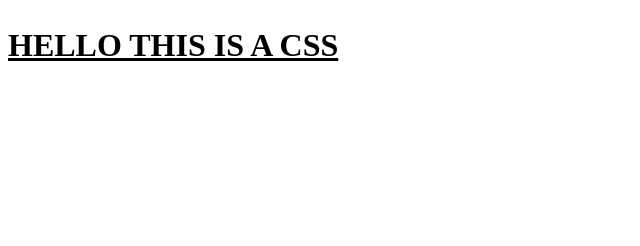
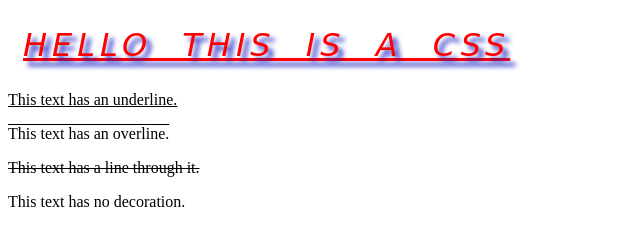
Before and after one commit to Ripuhan/webdev, a plain HTML site: page text-properties.html in a window 1280 px wide. Shown: the whole page, without its empty margins (0-640 px from the left). Drawn offline with Linux system fonts and the light colour scheme.

Commit message:
updates css

```diff
--- a/style.css
+++ b/style.css
@@ -1,7 +1,16 @@
 h1 {
+    color: red;
   text-decoration: underline;
   text-align: justify;
   vertical-align: bottom;
   text-transform: uppercase;
   line-height: 150%;
+  letter-spacing: 5px;
+  word-spacing: 15px;
+  text-indent: 15px;
+  text-shadow: 5px 5px 5px rgb(24, 33, 193);
+  font-family: cursive;
+  font-size: 2rem;
+  font-style: italic;
+  font-weight: 70;
 }
--- a/text-properties.html
+++ b/text-properties.html
@@ -5,8 +5,16 @@
     <meta name="viewport" content="width=device-width, initial-scale=1.0">
     <title>Document</title>
      <link rel="stylesheet" href="style.css">
+     <style>.underline-text    { text-decoration: underline; }
+.overline-text     { text-decoration: overline; }
+.line-through-text { text-decoration: line-through; }
+.no-decoration     { text-decoration: none; }</style>
 </head>
 <body>
     <h1>hello this is a css </h1>
+    <p class="underline-text">This text has an underline.</p>
+    <p class="overline-text">This text has an overline.</p>
+   <p class="line-through-text">This text has a line through it.</p>
+   <p class="no-decoration">This text has no decoration.</p>
 </body>
 </html>
```
